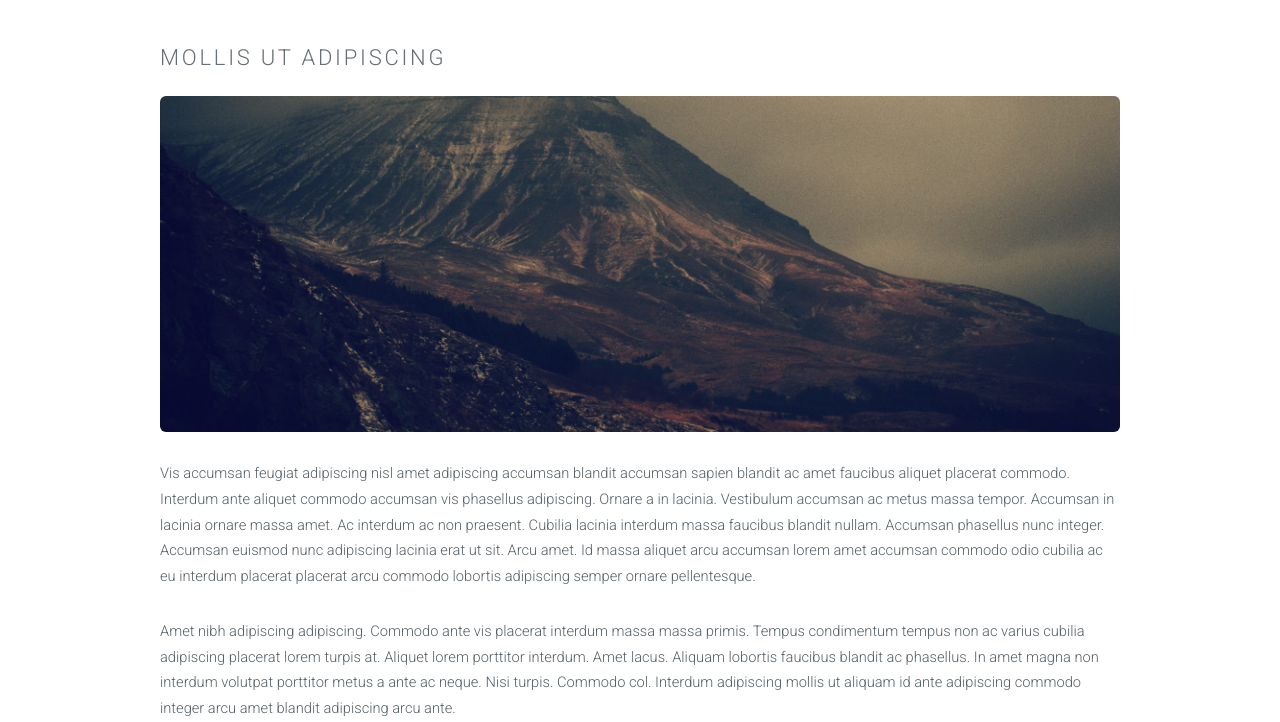
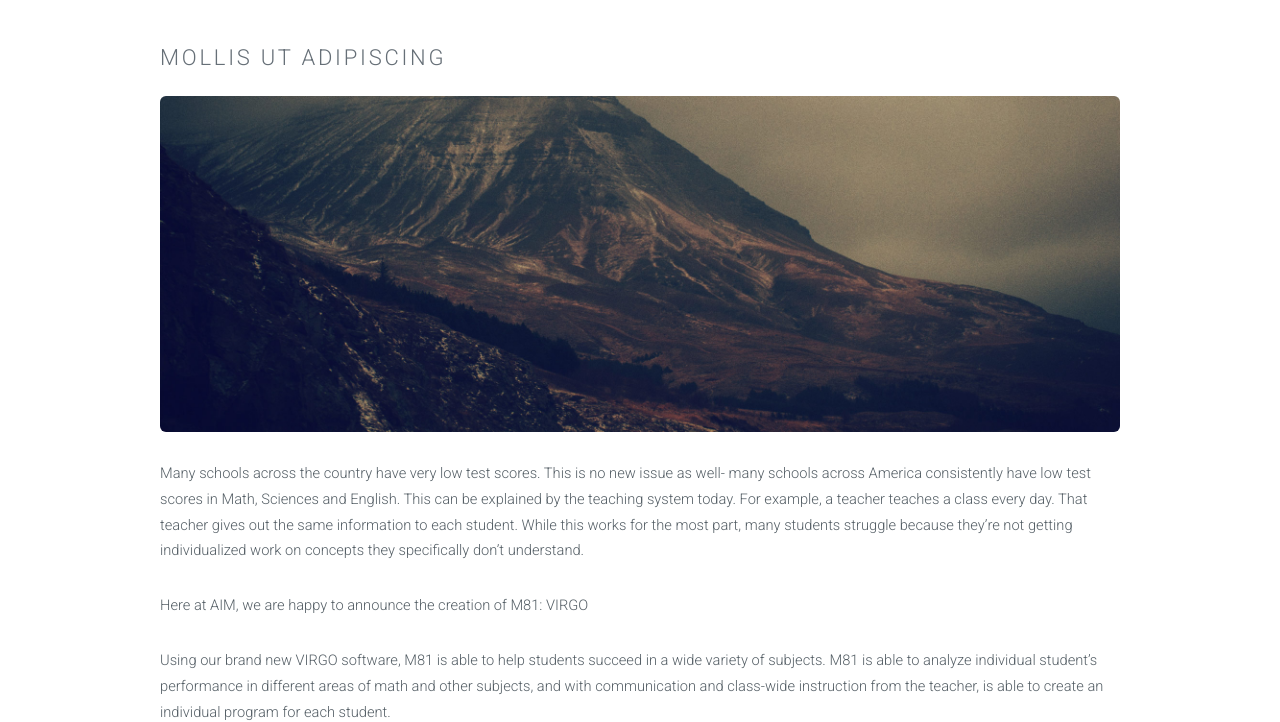
Before and after one commit to GHHS-STEM-Club/Webmaster-17-18, a plain HTML site: page no-sidebar.html in a window 1280 px wide. Shown: the part 234-956 px from the top of the page. Drawn offline with Linux system fonts and the light colour scheme.

Commit message:
adding educational text

```diff
--- a/no-sidebar.html
+++ b/no-sidebar.html
@@ -42,8 +42,10 @@
 					<section>
 						<h2>Mollis ut adipiscing</h2>
 						<a href="#" class="image fit"><img src="images/banner.jpg" alt="" /></a>
-						<p>Vis accumsan feugiat adipiscing nisl amet adipiscing accumsan blandit accumsan sapien blandit ac amet faucibus aliquet placerat commodo. Interdum ante aliquet commodo accumsan vis phasellus adipiscing. Ornare a in lacinia. Vestibulum accumsan ac metus massa tempor. Accumsan in lacinia ornare massa amet. Ac interdum ac non praesent. Cubilia lacinia interdum massa faucibus blandit nullam. Accumsan phasellus nunc integer. Accumsan euismod nunc adipiscing lacinia erat ut sit. Arcu amet. Id massa aliquet arcu accumsan lorem amet accumsan commodo odio cubilia ac eu interdum placerat placerat arcu commodo lobortis adipiscing semper ornare pellentesque.</p>
-						<p>Amet nibh adipiscing adipiscing. Commodo ante vis placerat interdum massa massa primis. Tempus condimentum tempus non ac varius cubilia adipiscing placerat lorem turpis at. Aliquet lorem porttitor interdum. Amet lacus. Aliquam lobortis faucibus blandit ac phasellus. In amet magna non interdum volutpat porttitor metus a ante ac neque. Nisi turpis. Commodo col. Interdum adipiscing mollis ut aliquam id ante adipiscing commodo integer arcu amet blandit adipiscing arcu ante.</p>
+						<p>Many schools across the country have very low test scores. This is no new issue as well- many schools across America consistently have low test scores in Math, Sciences and English. This can be explained by the teaching system today.
+For example, a teacher teaches a class every day. That teacher gives out the same information to each student. While this works for the most part, many students struggle because they’re not getting individualized work on concepts they specifically don’t understand.</p>
+						<p>Here at AIM, we are happy to announce the creation of M81: VIRGO</p>
+						<p>Using our brand new VIRGO software, M81 is able to help students succeed in a wide variety of subjects. M81 is able to analyze individual student’s performance in different areas of math and other subjects, and with communication and class-wide instruction from the teacher, is able to create an individual program for each student.</p>
 					</section>
 					<hr class="major" />
 					<div class="row">
```
